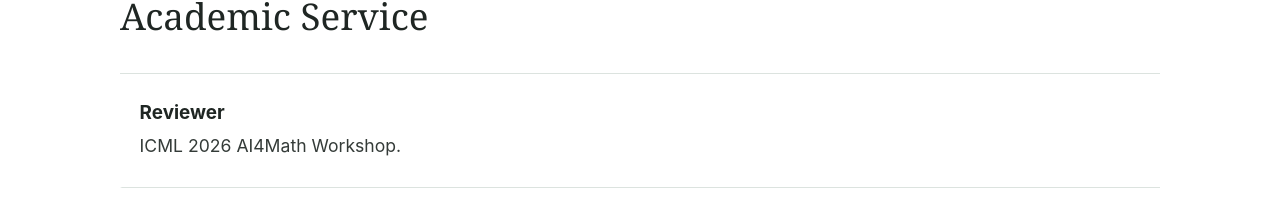
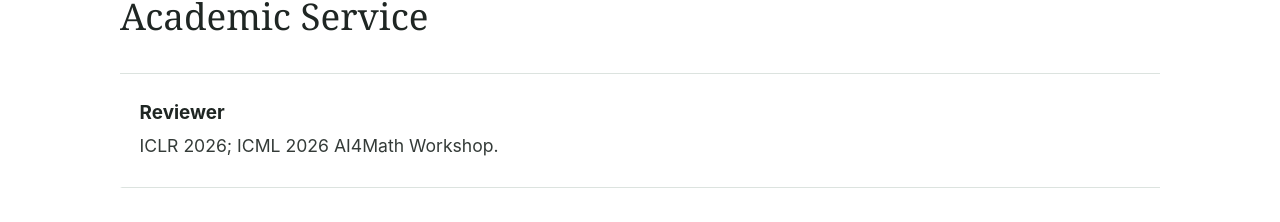
Before and after one commit to aurorajy1108/aurorajy1108.github.io, a plain HTML site: page index.html in a window 1280 px wide. Shown: the part 4120-4342 px from the top of the page. Drawn offline with Linux system fonts and the light colour scheme.

Commit message:
Add ICLR 2026 reviewer service

```diff
--- a/index.html
+++ b/index.html
@@ -294,7 +294,7 @@
             <h3>Reviewer</h3>
           </div>
           <div class="detail-copy">
-            <p>ICML 2026 AI4Math Workshop.</p>
+            <p>ICLR 2026; ICML 2026 AI4Math Workshop.</p>
           </div>
         </div>
       </div>
```
